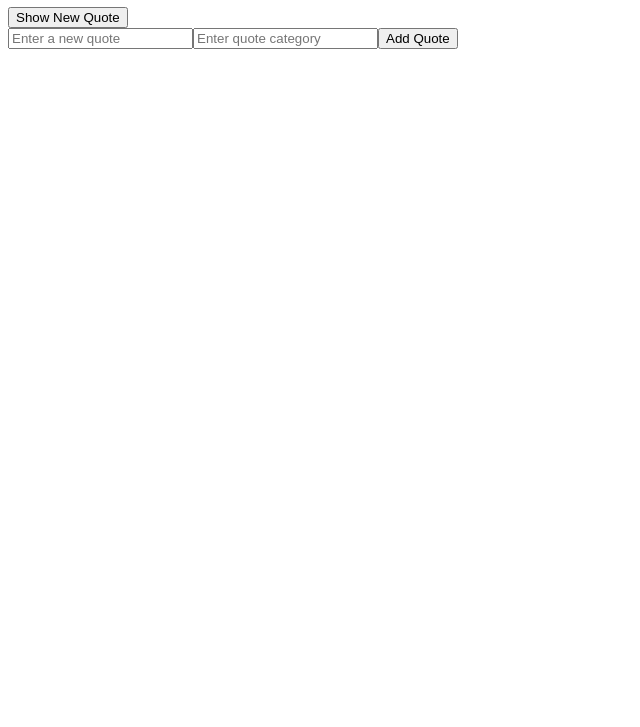
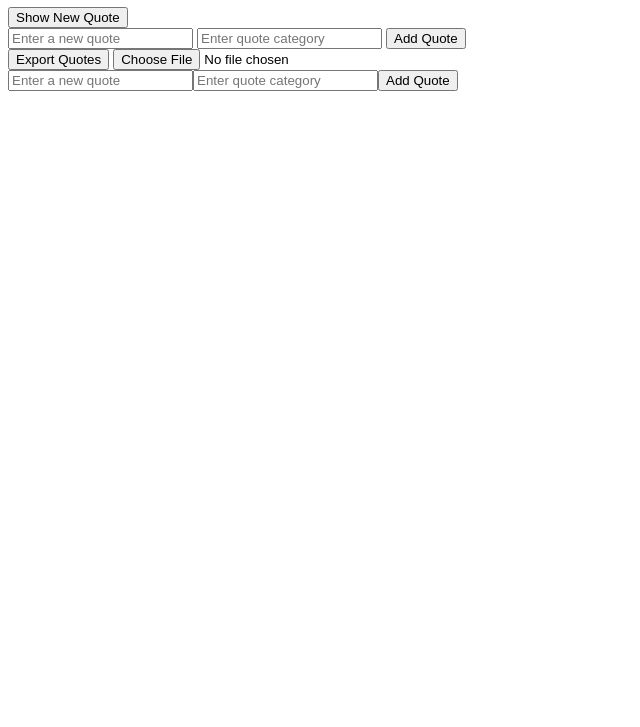
Before and after one commit to charlesneenwi/alx_fe_javascript, a plain HTML site: page dom-manipulation/index.html in a window 1280 px wide. Shown: the part 73-800 px from the top of the page, without its empty margins (0-640 px from the left). Drawn offline with Linux system fonts and the light colour scheme.

Commit message:
Implement Web Storage and JSON Handling

```diff
--- a/dom-manipulation/index.html
+++ b/dom-manipulation/index.html
@@ -11,6 +11,23 @@
     <div id="quoteDisplay"></div>
     <button id="newQuote">Show New Quote</button>
 
+    <div>
+        <input id="newQuoteText" type="text" placeholder="Enter a new quote" />
+        <input id="newQuoteCategory" type="text" placeholder="Enter quote category" />
+        <button onclick="addQuote()">Add Quote</button>
+      </div>
+
+      <!-- Export button -->
+      <button onclick="exportQuotes()">Export Quotes</button>
+
+      <!-- Import input -->
+      <input
+        type="file"
+        id="importFile"
+        accept=".json"
+        onchange="importFromJsonFile(event)"
+      />
+
 
     <script src="script.js"></script>
   </body>
--- a/dom-manipulation/script.js
+++ b/dom-manipulation/script.js
@@ -1,4 +1,6 @@
-// Quotes array (each quote is an object)
+/* STEP 0: Dynamic Quote Generator */
+
+// Initial quotes
 let quotes = [
     { text: "Talk is cheap. Show me the code.", category: "Programming" },
     { text: "Stay hungry, stay foolish.", category: "Motivation" },
@@ -9,7 +11,26 @@ let quotes = [
   const quoteDisplay = document.getElementById("quoteDisplay");
   const newQuoteBtn = document.getElementById("newQuote");
 
-  // Show a random quote
+  /* STEP 1: Local Storage Handling */
+
+  function saveQuotes() {
+    localStorage.setItem("quotes", JSON.stringify(quotes));
+  }
+
+  function loadQuotes() {
+    const storedQuotes = localStorage.getItem("quotes");
+    if (storedQuotes) {
+      // Keep only valid objects
+      const parsed = JSON.parse(storedQuotes);
+      quotes = parsed.filter(q => q.text && q.category);
+    }
+  }
+
+  // Load stored quotes first
+  loadQuotes();
+
+  /* STEP 0: Show Random Quote */
+
   function showRandomQuote() {
     const randomIndex = Math.floor(Math.random() * quotes.length);
     const quote = quotes[randomIndex];
@@ -18,12 +39,16 @@ let quotes = [
       <p>"${quote.text}"</p>
       <small>Category: ${quote.category}</small>
     `;
+
+    // Save last viewed quote (session storage)
+    sessionStorage.setItem("lastQuote", JSON.stringify(quote));
   }
 
-  // Add event listener to button
+  // Button event listener
   newQuoteBtn.addEventListener("click", showRandomQuote);
 
-  // Create Add Quote Form dynamically (advanced DOM)
+  /* STEP 0: Dynamic Add Quote Form */
+
   function createAddQuoteForm() {
     const formDiv = document.createElement("div");
 
@@ -44,6 +69,7 @@ let quotes = [
 
       if (text && category) {
         quotes.push({ text, category });
+        saveQuotes();
         alert("Quote added successfully!");
         textInput.value = "";
         categoryInput.value = "";
@@ -59,18 +85,53 @@ let quotes = [
     document.body.appendChild(formDiv);
   }
 
-  // Call it once
+  // Create dynamic form once
   createAddQuoteForm();
 
-  // Add quote from static HTML form
+  /* STEP 0: Static HTML Add Quote */
+
   function addQuote() {
     const text = document.getElementById("newQuoteText").value.trim();
     const category = document.getElementById("newQuoteCategory").value.trim();
 
     if (text && category) {
       quotes.push({ text, category });
+      saveQuotes();
       alert("Quote added!");
     } else {
       alert("Both fields are required!");
     }
   }
+
+  /* STEP 1: Export Quotes (JSON) */
+
+  function exportQuotes() {
+    const blob = new Blob([JSON.stringify(quotes, null, 2)], {
+      type: "application/json"
+    });
+
+    const url = URL.createObjectURL(blob);
+    const a = document.createElement("a");
+    a.href = url;
+    a.download = "quotes.json";
+    a.click();
+
+    URL.revokeObjectURL(url);
+  }
+
+  /* STEP 1: Import Quotes (JSON) */
+
+  function importFromJsonFile(event) {
+    const fileReader = new FileReader();
+
+    fileReader.onload = function (event) {
+      const importedQuotes = JSON.parse(event.target.result);
+      // Keep only valid objects
+      const valid = importedQuotes.filter(q => q.text && q.category);
+      quotes.push(...valid);
+      saveQuotes();
+      alert("Quotes imported successfully!");
+    };
+
+    fileReader.readAsText(event.target.files[0]);
+  }
```
